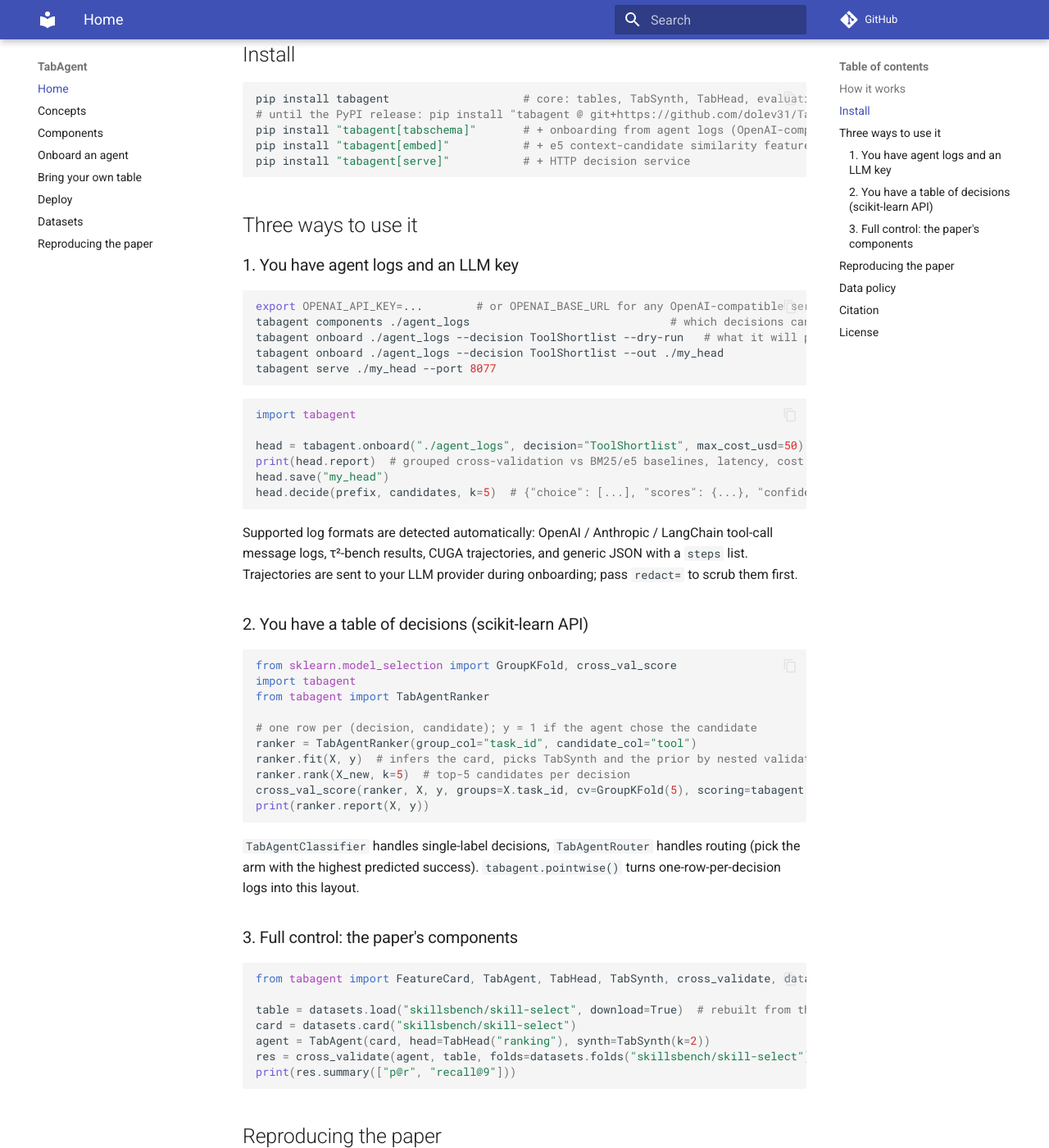
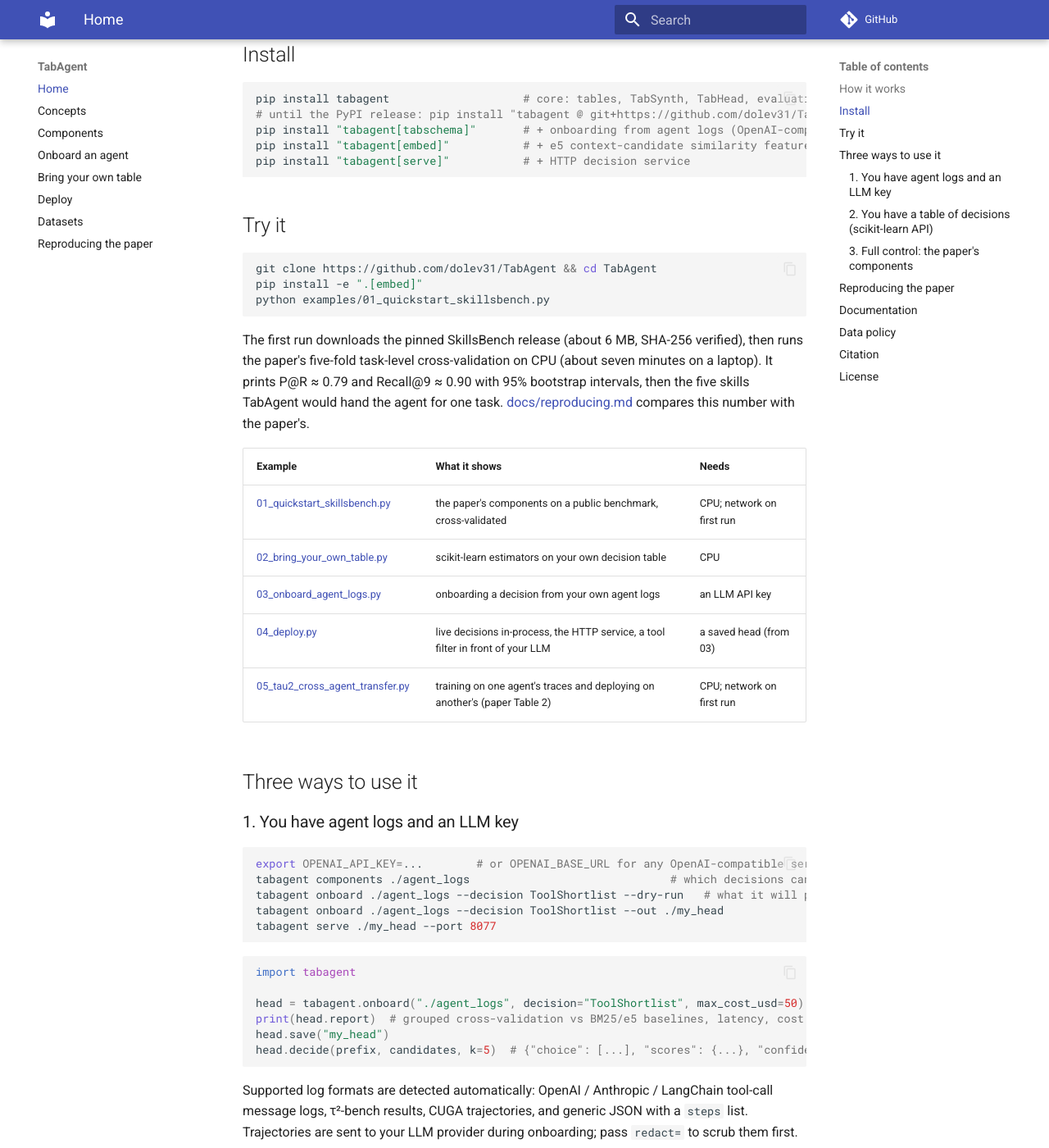
Before and after one commit to dolev31/TabAgent, an MkDocs documentation site: the page built from docs/index.md, in a window 1280 px wide and 1400 px high, scrolled down 1040 px. Shown: the whole window at 82% size. Built offline with MkDocs 1.6.1 and Material for MkDocs 9.7.7, drawn with Linux system fonts in a browser that asks for light colours; comment, search, counter and statistics services are not loaded; some of the changed text lies outside the part shown.

Commit message:
README quickstart and examples; thread-safe TabSchema run store (#11)
README: a Try it section with the quickstart's expected output, an examples table and a documentation index. TabSchema: atomic run-store writes, one LLM call per cache key across worker threads, serialized log and recording appends.

````diff
--- a/docs/index.md
+++ b/docs/index.md
@@ -44,6 +44,27 @@
 pip install "tabagent[embed]"           # + e5 context-candidate similarity features
 pip install "tabagent[serve]"           # + HTTP decision service
 ```
+
+## Try it
+
+```bash
+git clone https://github.com/dolev31/TabAgent && cd TabAgent
+pip install -e ".[embed]"
+python examples/01_quickstart_skillsbench.py
+```
+
+The first run downloads the pinned SkillsBench release (about 6 MB, SHA-256 verified), then runs the paper's
+five-fold task-level cross-validation on CPU (about seven minutes on a laptop). It prints P@R ≈ 0.79 and
+Recall@9 ≈ 0.90 with 95% bootstrap intervals, then the five skills TabAgent would hand the agent for one task.
+[docs/reproducing.md](reproducing.md) compares this number with the paper's.
+
+| Example | What it shows | Needs |
+|---|---|---|
+| [01_quickstart_skillsbench.py](https://github.com/dolev31/TabAgent/blob/main/examples/01_quickstart_skillsbench.py) | the paper's components on a public benchmark, cross-validated | CPU; network on first run |
+| [02_bring_your_own_table.py](https://github.com/dolev31/TabAgent/blob/main/examples/02_bring_your_own_table.py) | scikit-learn estimators on your own decision table | CPU |
+| [03_onboard_agent_logs.py](https://github.com/dolev31/TabAgent/blob/main/examples/03_onboard_agent_logs.py) | onboarding a decision from your own agent logs | an LLM API key |
+| [04_deploy.py](https://github.com/dolev31/TabAgent/blob/main/examples/04_deploy.py) | live decisions in-process, the HTTP service, a tool filter in front of your LLM | a saved head (from 03) |
+| [05_tau2_cross_agent_transfer.py](https://github.com/dolev31/TabAgent/blob/main/examples/05_tau2_cross_agent_transfer.py) | training on one agent's traces and deploying on another's (paper Table 2) | CPU; network on first run |
 
 ## Three ways to use it
 
@@ -110,6 +131,20 @@
 shortlisting with CUGA, OAK/BPO, the in-loop hot swap) are reported in the paper; the CUGA trajectory adapter is
 included, so the pipeline can be rerun on your own CUGA traces.
 
+## Documentation
+
+| Guide | Covers |
+|---|---|
+| [Concepts](concepts.md) | the decision table, the four decision kinds, leakage safety, the evaluation protocol |
+| [Components](components.md) | TabSchema, TabSynth and TabHead in detail |
+| [Onboard an agent](onboarding.md) | log formats, privacy and cost controls, reviewing the generated extractor |
+| [Bring your own table](bring_your_own_data.md) | the scikit-learn estimators and automatic recipe selection |
+| [Deploy](deployment.md) | saved heads, the HTTP service, the tool filter, the confidence gate |
+| [Datasets](datasets.md) | every public dataset, its pinned source, license and the paper result it backs |
+| [Reproducing the paper](reproducing.md) | each paper cell, the command that recomputes it, paper vs released values |
+
+`make docs` builds these pages as a searchable site (mkdocs-material).
+
 ## Data policy
 
 TabAgent ships no benchmark data and no agent trajectories. Public datasets are downloaded from their upstream
````
Also changed, not shown: README.md (+35 -0 lines), 3 other files.
